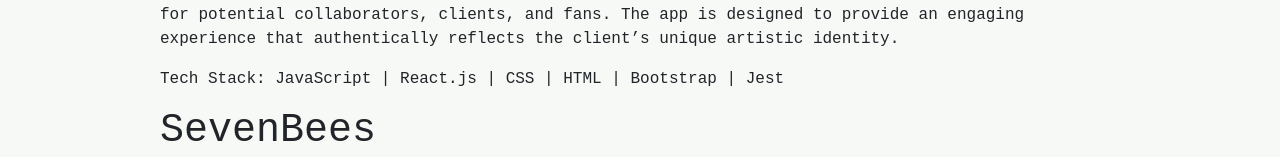
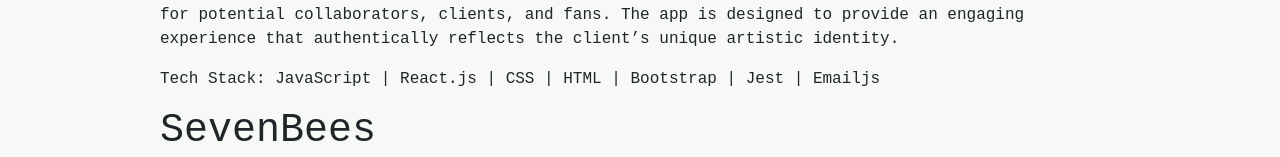
Before and after one commit to SamStratton2112/Portfolio, a React (Create React App) app: page /projects/complete in a window 1280 px wide. Shown: the part 321-478 px from the top of the page. Built offline with nearby package versions, Linux system fonts and the light colour scheme.

Commit message:
Update Mike.js

```diff
--- a/src/Mike.js
+++ b/src/Mike.js
@@ -16,7 +16,7 @@
                 <p className='p'>
                 This static web app is crafted to showcase a comprehensive professional portfolio for my client, emphasizing his diverse talents as an actor, model, and DJ. It offers a polished overview of his career, featuring a detailed biography, notable accomplishments in each field, and information about his current residencies. Additionally, a user-friendly contact page facilitates easy outreach for potential collaborators, clients, and fans. The app is designed to provide an engaging experience that authentically reflects the client’s unique artistic identity.
                 </p>
-                <p>Tech Stack: JavaScript | React.js | CSS | HTML | Bootstrap | Jest</p>
+                <p>Tech Stack: JavaScript | React.js | CSS | HTML | Bootstrap | Jest | Emailjs</p>
 
             </div>
         </div>
```
